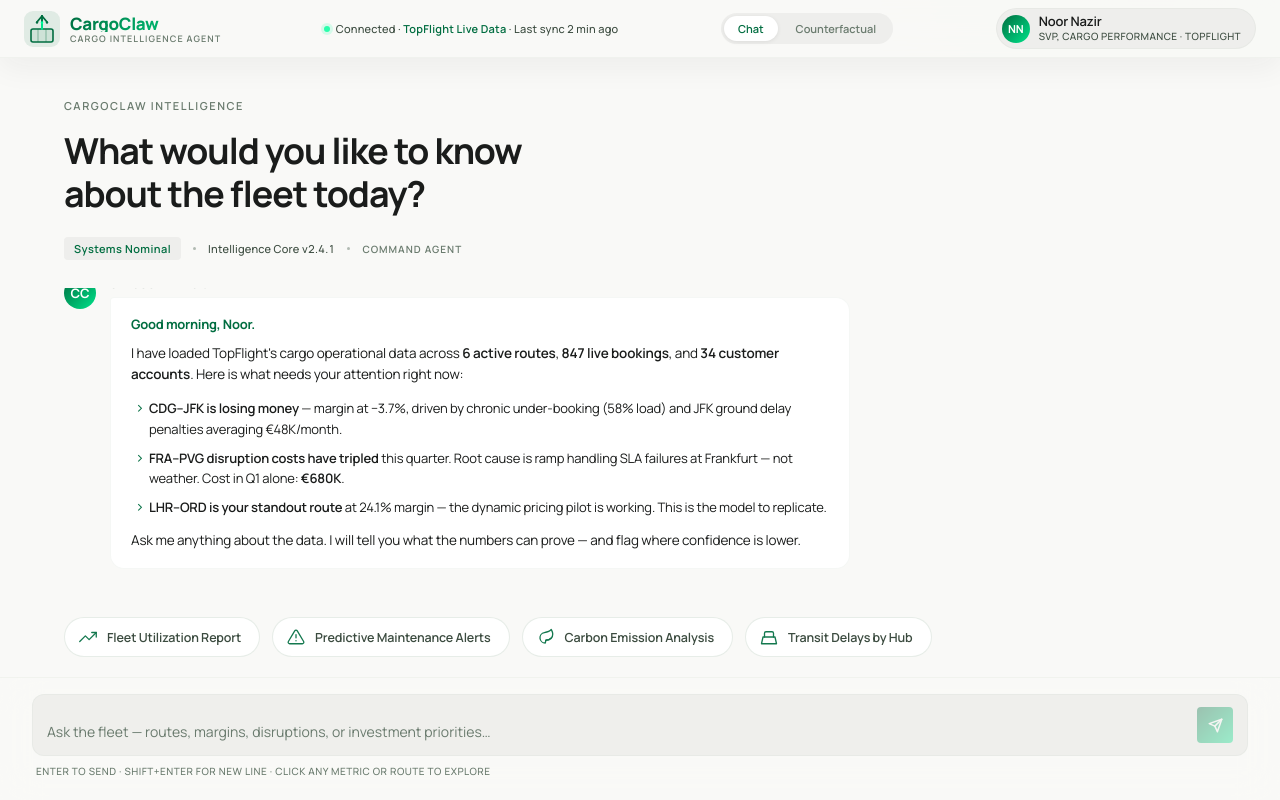
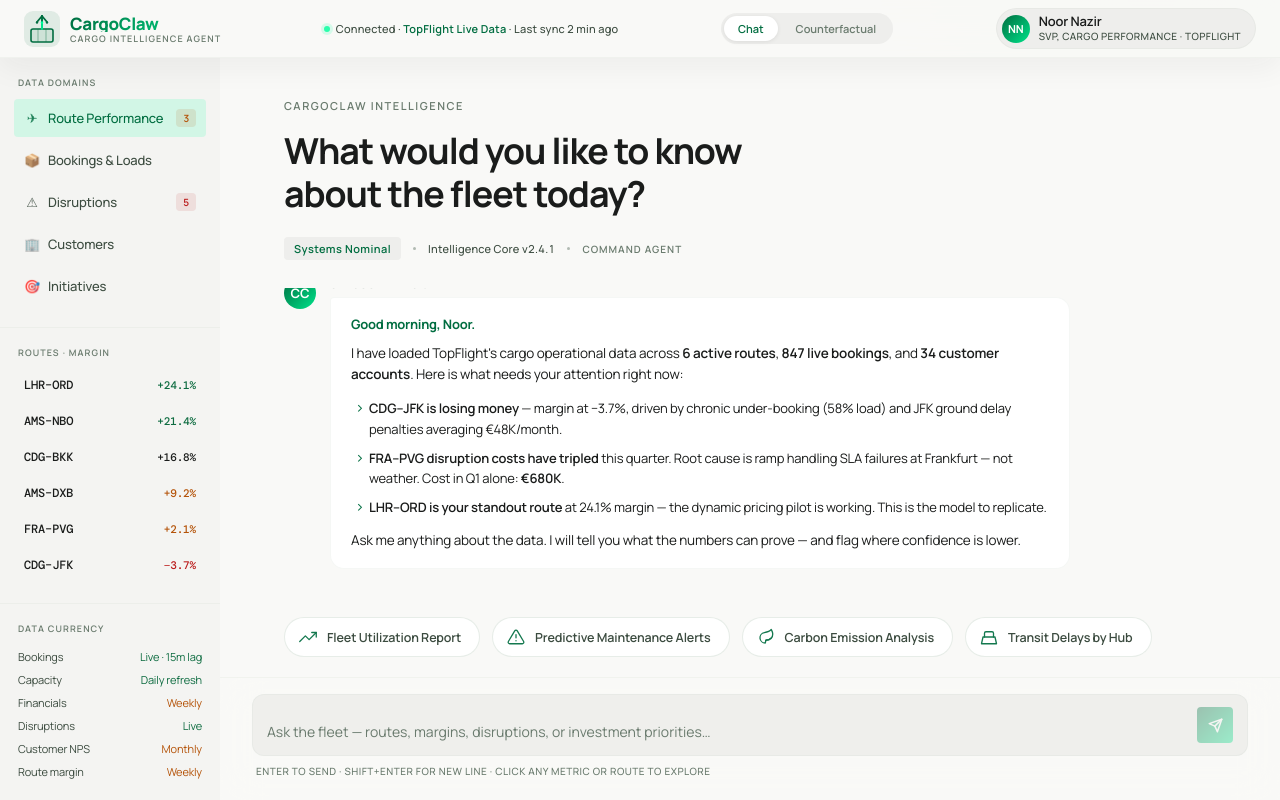
Before and after one commit to RikACMetric/CWHackathonTeam8, a React (Vite) app in the folder frontend/: page / in a window 1280 px wide. Built offline with nearby package versions, Linux system fonts and the light colour scheme.

Commit message:
unlocked sidebar

```diff
--- a/frontend/src/App.jsx
+++ b/frontend/src/App.jsx
@@ -3,6 +3,7 @@ import { useChat } from './hooks/useChat'
 import Header from './components/Header/Header'
 import ChatArea from './components/Chat/ChatArea'
 import Counterfactual from './components/Counterfactual/Counterfactual'
+import Sidebar from "./components/Sidebar/Sidebar";
 
 export default function App() {
   const { messages, typing, showChips, sendMessage, firePrompt } = useChat()
@@ -12,6 +13,7 @@ export default function App() {
     <>
       <Header page={page} onShowChat={() => setPage('chat')} onShowCF={() => setPage('cf')} />
       <div className="main">
+          <Sidebar firePrompt={firePrompt} />
         {page === 'cf' ? (
           <Counterfactual />
         ) : (
```
